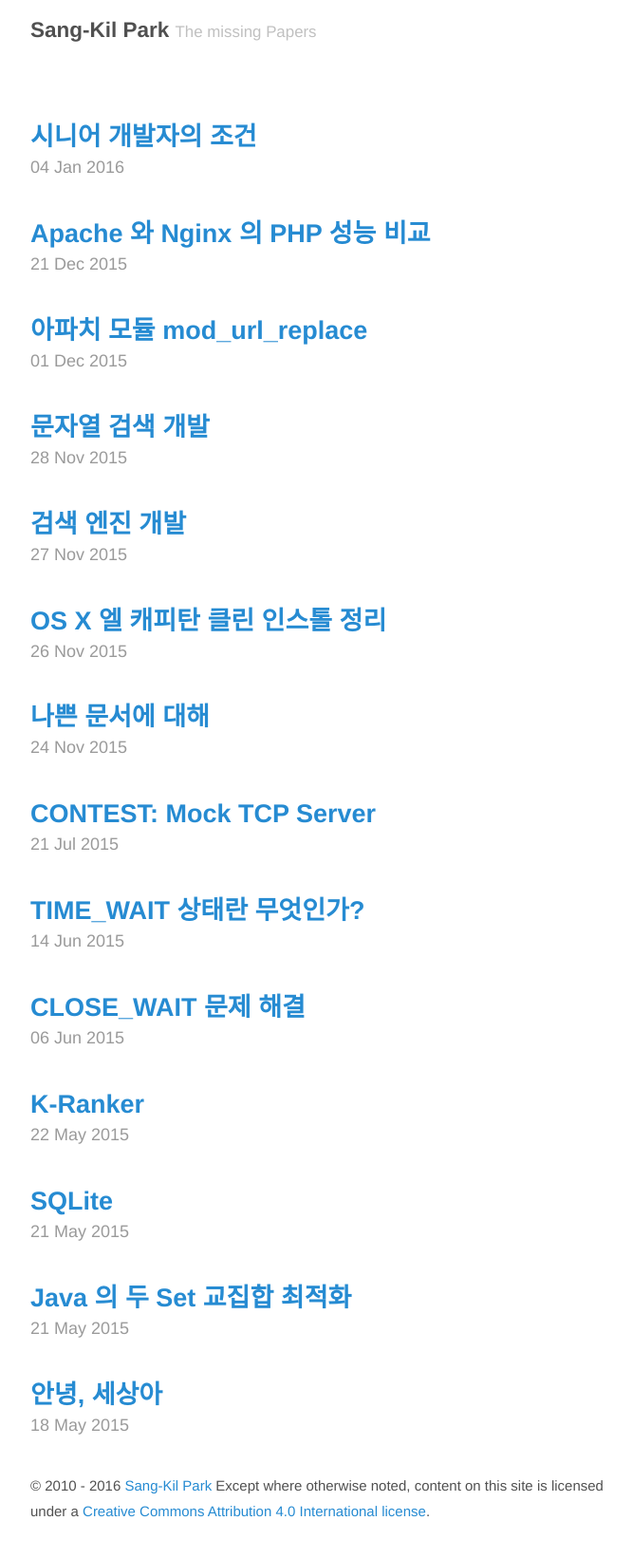
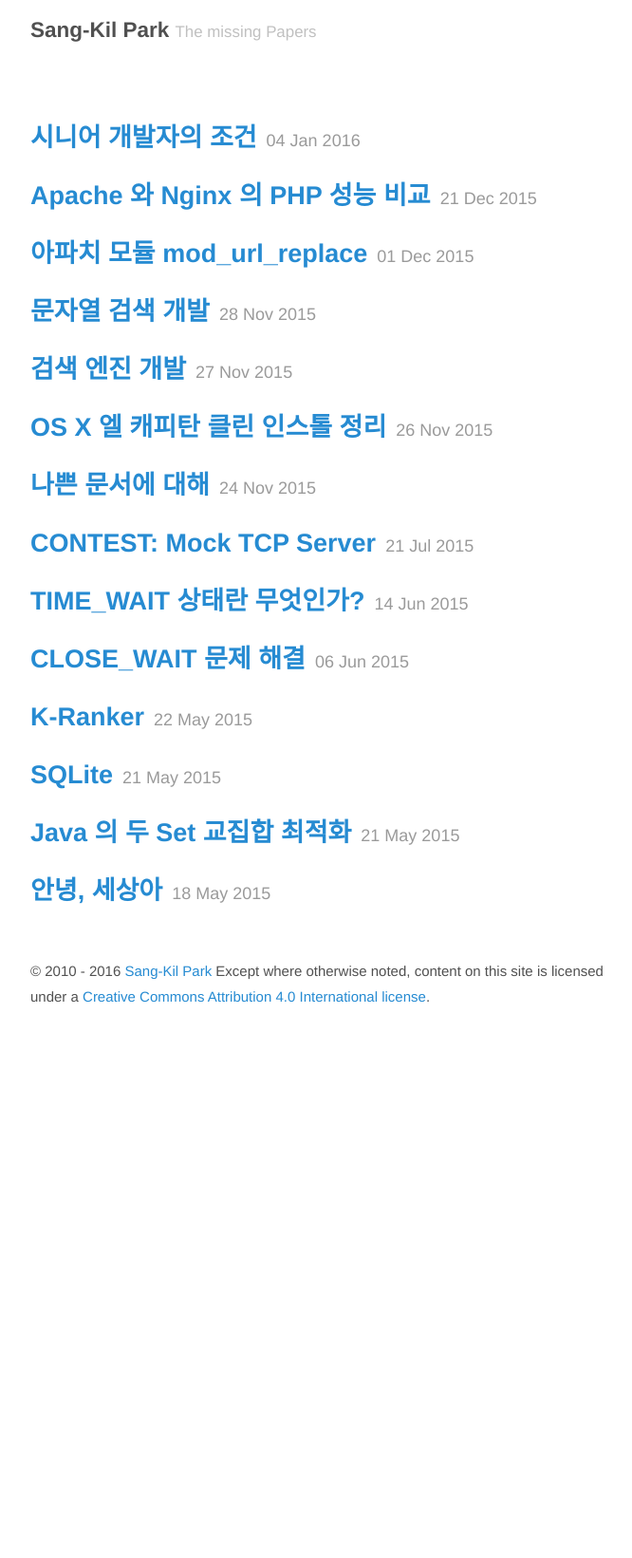
Before and after one commit to Umaigenomu/likejazz.github.io, a Jekyll site: the page built from index.html, in a window 1280 px wide. Shown: the whole page at 95% size, without its empty margins (293-959 px from the left). Built offline with Jekyll 4.4.1, drawn with Linux system fonts in a browser that asks for light colours; the list of posts is cut into pages by our own code; after the commit the page ends 1099 px from its top, so only the background shows below that.

Commit message:
Publishing

```diff
--- a/_sass/_archive.scss
+++ b/_sass/_archive.scss
@@ -11,7 +11,7 @@
 
 // Meta data line below archive title
 .archive-date {
-  display: block;
+  display: inline-block;
   margin-top: -.5rem;
   margin-bottom: 1rem;
   color: #9a9a9a;
--- a/_sass/_type.scss
+++ b/_sass/_type.scss
@@ -8,6 +8,7 @@ h1, h2, h3, h4, h5, h6 {
   line-height: 1.25;
   color: #313131;
   text-rendering: optimizeLegibility;
+  display: inline;
 }
 
 h1 {
```
Also changed, not shown: index.html (line endings or trailing spaces).
